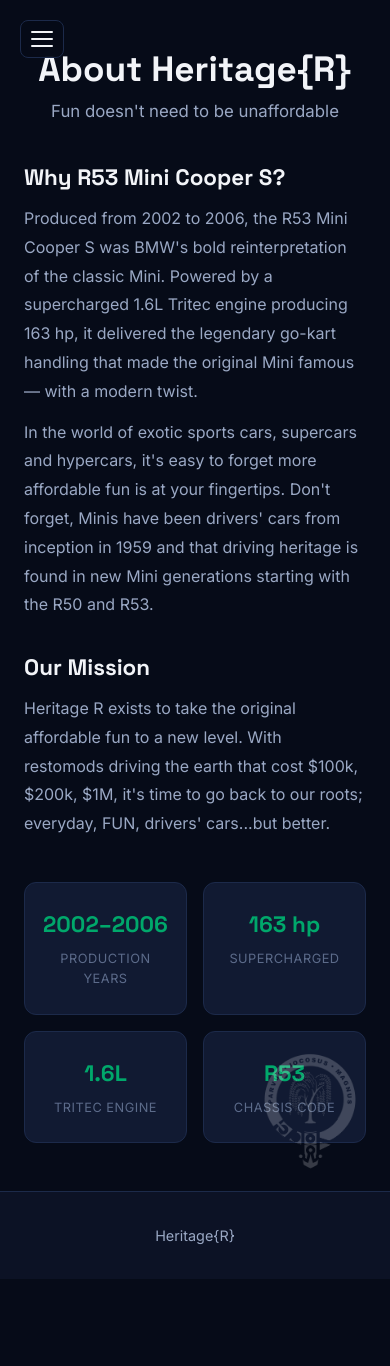
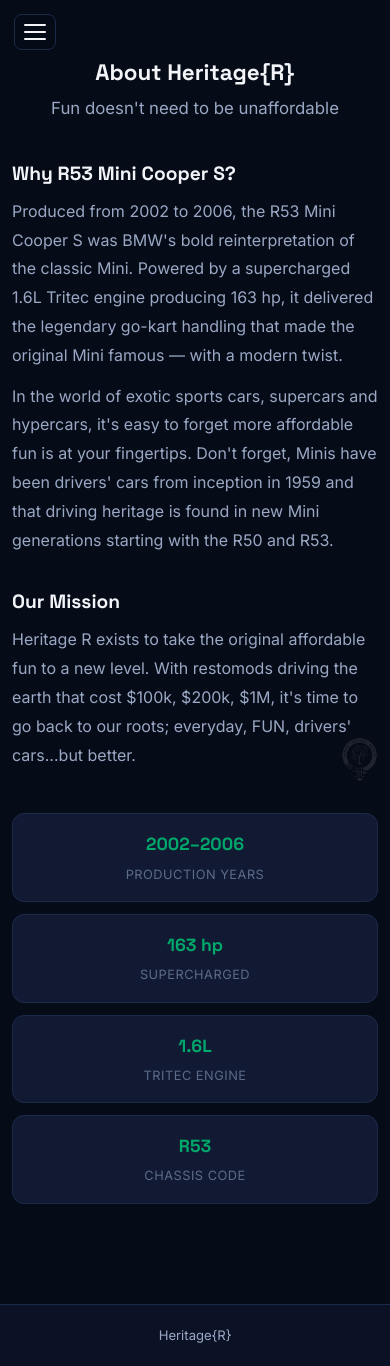
Before and after one commit to mclean0328/heritage-r, a React (Vite) app: page /about in a window 390 px wide. Before the commit the page ends 1279 px from the top, so only its background shows below. Built offline with nearby package versions, Linux system fonts and the light colour scheme.

Commit message:
updates tpo styling for mobile

```diff
--- a/src/App.css
+++ b/src/App.css
@@ -13,8 +13,8 @@
 
 .main-content::after {
   content: '';
-  position: absolute;
-  bottom: 20px;
+  position: fixed;
+  bottom: 90px;
   right: 20px;
   width: 120px;
   height: 120px;
@@ -411,7 +411,7 @@
 .gallery-page {
   max-width: 1200px;
   margin: 0 auto;
-  padding: 48px 24px;
+  padding: 48px 24px 160px;
 }
 
 .gallery-header {
@@ -465,7 +465,7 @@
 .build-detail {
   max-width: 1200px;
   margin: 0 auto;
-  padding: 32px 24px 60px;
+  padding: 32px 24px 160px;
 }
 
 .back-link {
@@ -585,7 +585,7 @@
 .about-page {
   max-width: 800px;
   margin: 0 auto;
-  padding: 48px 24px;
+  padding: 48px 24px 160px;
 }
 
 .about-header {
@@ -662,7 +662,7 @@
 .contact-page {
   max-width: 900px;
   margin: 0 auto;
-  padding: 48px 24px;
+  padding: 48px 24px 160px;
 }
 
 .contact-header {
@@ -761,73 +761,12 @@
   resize: vertical;
 }
 
-/* ============ Responsive ============ */
-
-@media (max-width: 768px) {
-  .hero-title {
-    font-size: 2.2rem;
-  }
-
-  .hero-subtitle {
-    font-size: 1rem;
-  }
-
-  .about-stats {
-    grid-template-columns: repeat(2, 1fr);
-  }
-
-  .contact-grid {
-    grid-template-columns: 1fr;
-  }
-
-  .hero {
-    min-height: 380px;
-  }
-
-  .build-grid {
-    grid-template-columns: 1fr;
-  }
-
-  .detail-layout {
-    grid-template-columns: 1fr;
-  }
-
-  .section-header {
-    flex-direction: column;
-    align-items: flex-start;
-    gap: 8px;
-  }
-
-  .nav-links {
-    gap: 4px;
-  }
-
-  .nav-link {
-    padding: 6px 10px;
-    font-size: 0.82rem;
-  }
-}
-
-@media (max-width: 480px) {
-  .hero-title {
-    font-size: 1.8rem;
-  }
-
-  .specs-grid {
-    grid-template-columns: 1fr;
-  }
-
-  .form-row {
-    grid-template-columns: 1fr;
-  }
-}
-
 /* ============ Configuration Page ============ */
 
 .config-page {
   max-width: 1200px;
   margin: 0 auto;
-  padding: 48px 24px;
+  padding: 48px 24px 160px;
 }
 
 .config-header {
@@ -1073,8 +1012,81 @@
   color: var(--text-muted);
 }
 
-/* Configuration Responsive */
+/* ============ Responsive ============ */
+
 @media (max-width: 768px) {
+  /* --- Home --- */
+  .home-brand {
+    font-size: 3.5rem;
+  }
+
+  /* --- Page Headers --- */
+  .gallery-header h1,
+  .about-header h1,
+  .contact-header h1,
+  .config-header h1 {
+    font-size: 1.7rem;
+  }
+
+  .section-header h2 {
+    font-size: 1.4rem;
+  }
+
+  /* --- Sections --- */
+  .section {
+    padding: 36px 16px;
+  }
+
+  .gallery-page,
+  .about-page,
+  .contact-page,
+  .config-page,
+  .build-detail {
+    padding: 64px 16px 120px;
+  }
+
+  .section-header {
+    flex-direction: column;
+    align-items: flex-start;
+    gap: 8px;
+  }
+
+  /* --- Build Grid --- */
+  .build-grid {
+    grid-template-columns: 1fr;
+    gap: 16px;
+  }
+
+  /* --- Build Detail --- */
+  .detail-layout {
+    grid-template-columns: 1fr;
+    gap: 24px;
+  }
+
+  .detail-title {
+    font-size: 1.5rem;
+  }
+
+  /* --- About --- */
+  .about-stats {
+    grid-template-columns: repeat(2, 1fr);
+    gap: 12px;
+  }
+
+  .about-section h2 {
+    font-size: 1.2rem;
+  }
+
+  .stat-number {
+    font-size: 1.1rem;
+  }
+
+  /* --- Contact --- */
+  .contact-grid {
+    grid-template-columns: 1fr;
+  }
+
+  /* --- Config --- */
   .config-summary {
     grid-template-columns: 1fr;
   }
@@ -1089,9 +1101,89 @@
     font-size: 0.7rem;
     padding: 2px 8px;
   }
+
+  /* --- Info Grid --- */
+  .info-grid {
+    grid-template-columns: 1fr;
+  }
+
+  /* --- Hamburger --- */
+  .hamburger {
+    top: 14px;
+    left: 14px;
+    padding: 9px;
+  }
+
+  /* --- Sidebar --- */
+  .sidebar {
+    width: 260px;
+  }
+
+  /* --- Watermark --- */
+  .main-content::after {
+    width: 60px;
+    height: 60px;
+    bottom: 70px;
+    right: 12px;
+    opacity: 0.12;
+  }
+
+  /* --- Footer --- */
+  .footer-inner {
+    padding: 20px 16px;
+  }
+
+  .footer p {
+    font-size: 0.82rem;
+  }
+
+  .footer-sub {
+    font-size: 0.72rem;
+  }
 }
 
 @media (max-width: 480px) {
+  /* --- Home --- */
+  .home-brand {
+    font-size: 2.5rem;
+  }
+
+  /* --- Page Headers --- */
+  .gallery-header h1,
+  .about-header h1,
+  .contact-header h1,
+  .config-header h1 {
+    font-size: 1.4rem;
+  }
+
+  /* --- Pages --- */
+  .gallery-page,
+  .about-page,
+  .contact-page,
+  .config-page,
+  .build-detail {
+    padding: 60px 12px 100px;
+  }
+
+  /* --- Build Detail --- */
+  .detail-title {
+    font-size: 1.3rem;
+  }
+
+  .specs-grid {
+    grid-template-columns: 1fr;
+  }
+
+  /* --- About --- */
+  .about-stats {
+    grid-template-columns: 1fr;
+  }
+
+  .about-stat {
+    padding: 16px 12px;
+  }
+
+  /* --- Config --- */
   .config-filters {
     gap: 6px;
   }
@@ -1100,4 +1192,48 @@
     padding: 6px 12px;
     font-size: 0.8rem;
   }
+
+  .summary-value {
+    font-size: 1.3rem;
+  }
+
+  /* --- Cards --- */
+  .card-body {
+    padding: 12px 16px 16px;
+  }
+
+  .card-title {
+    font-size: 1.05rem;
+  }
+
+  /* --- Search --- */
+  .search-input {
+    padding: 12px 16px;
+    font-size: 0.9rem;
+  }
+
+  /* --- Contact Form --- */
+  .contact-form-group input,
+  .contact-form-group textarea {
+    padding: 10px 14px;
+    font-size: 0.9rem;
+  }
+
+  .btn {
+    padding: 11px 24px;
+    font-size: 0.9rem;
+    width: 100%;
+    text-align: center;
+  }
+
+  /* --- Watermark --- */
+  .main-content::after {
+    width: 45px;
+    height: 45px;
+    bottom: 62px;
+    right: 8px;
+    opacity: 0.1;
+  }
 }
+
+/* Configuration Responsive — now in main responsive section above */
--- a/src/index.css
+++ b/src/index.css
@@ -34,6 +34,7 @@
   font-size: 16px;
   scroll-behavior: smooth;
   overflow-x: hidden;
+  -webkit-text-size-adjust: 100%;
 }
 
 body {
```
Also changed, not shown: .claude/launch.json (added).
